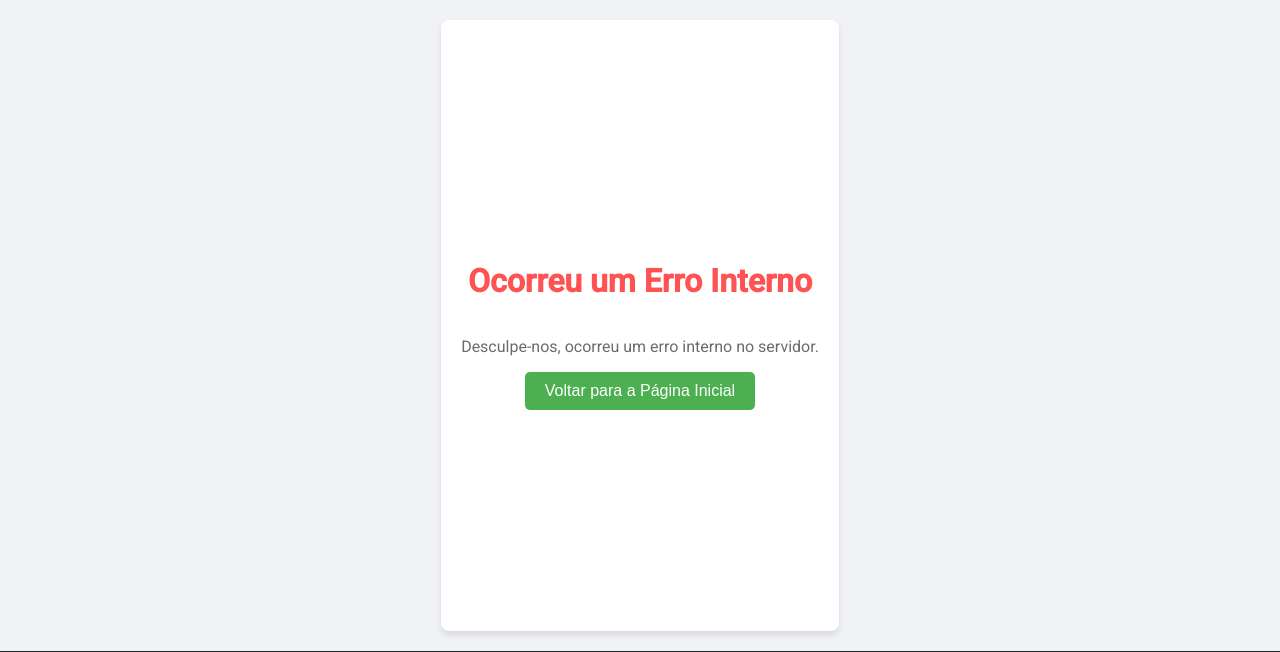
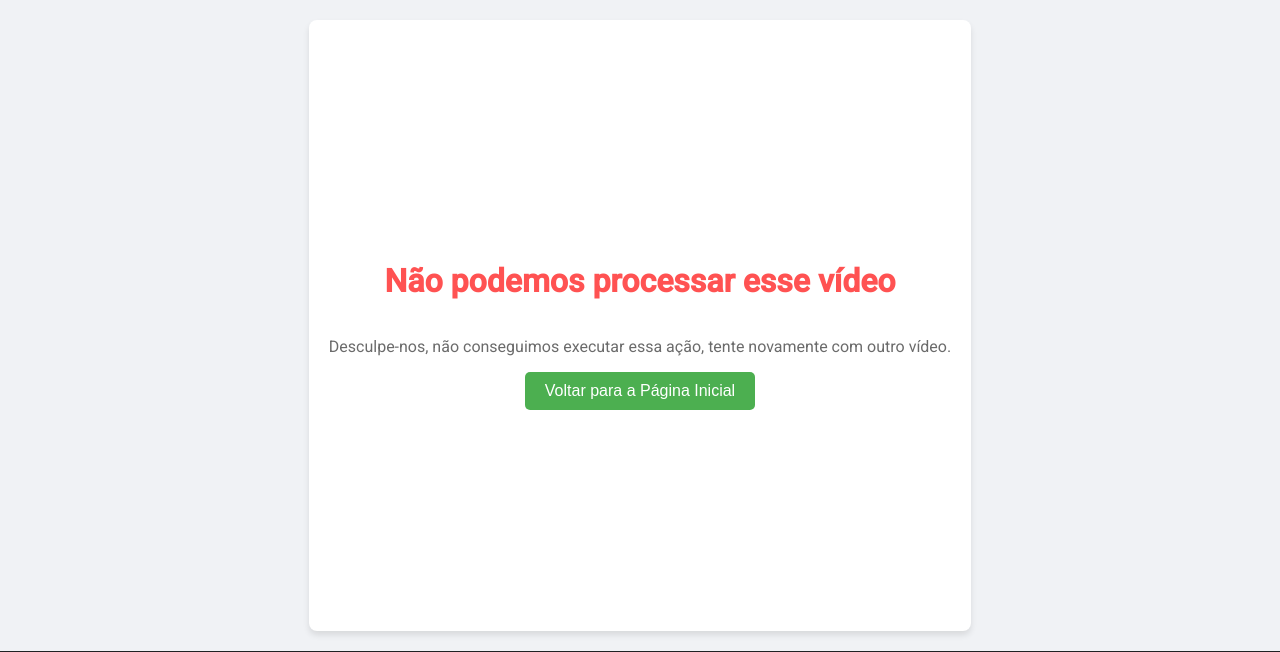
Before and after one commit to IMNascimento/NTube, a Flask app: template templates/500.html in a window 1280 px wide. Shown: the part 58-710 px from the top of the page. Run offline with Flask 3, Linux system fonts and the light colour scheme; the template is opened without the code that fills it, so the values that code supplies are empty.

Commit message:
criação do gitignore e troca do erro da 500

```diff
--- a/templates/500.html
+++ b/templates/500.html
@@ -83,8 +83,8 @@
     </div>
 
     <div class="container">
-        <h1>Ocorreu um Erro Interno</h1>
-        <p>Desculpe-nos, ocorreu um erro interno no servidor.</p>
+        <h1>Não podemos processar esse vídeo</h1>
+        <p>Desculpe-nos, não conseguimos executar essa ação, tente novamente com outro vídeo.</p>
         <button onclick="window.location.href='/'">Voltar para a Página Inicial</button>
     </div>
 
```
Also changed, not shown: 1 other file.
